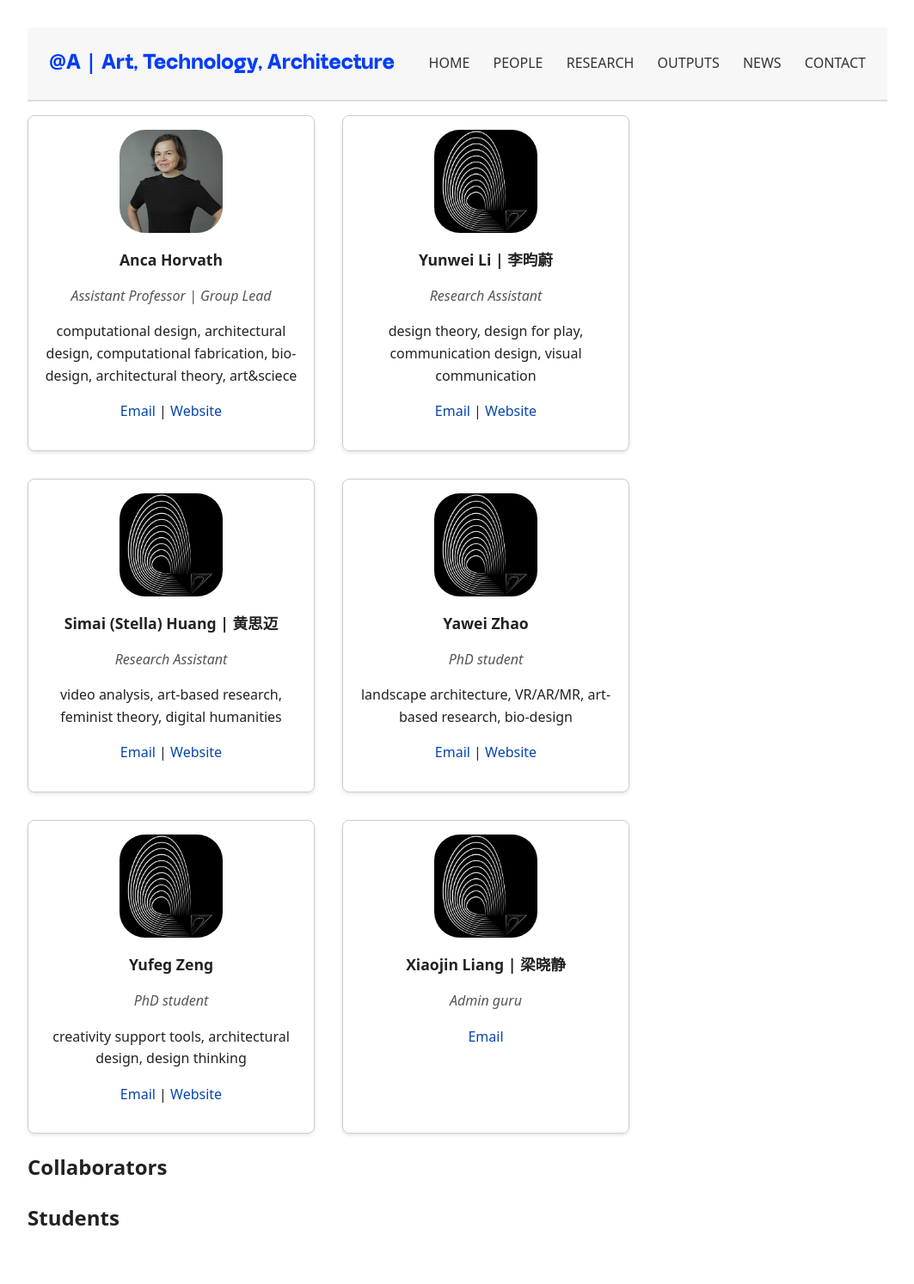
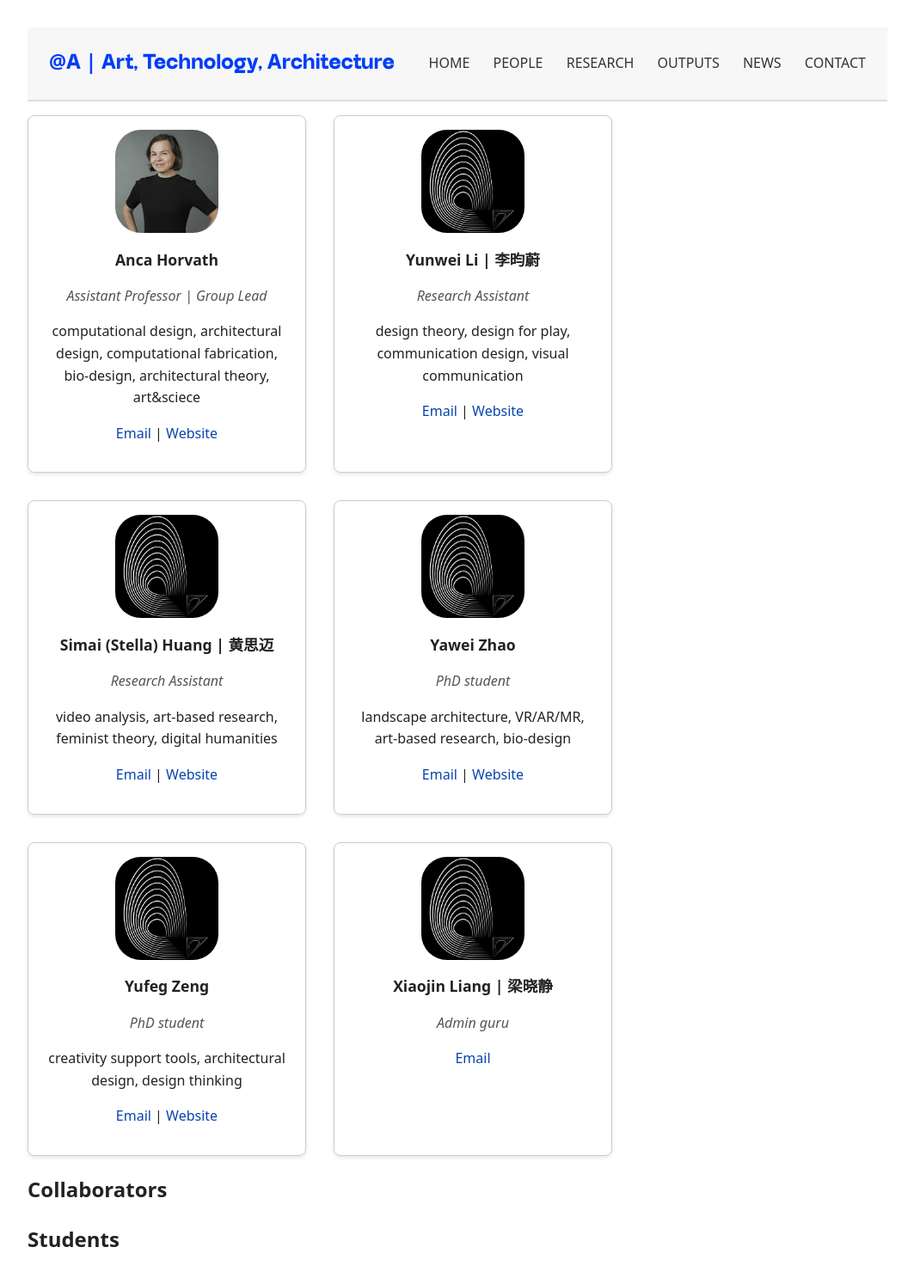
Before and after one commit to anqua/at-a, a Jekyll site: the page built from people.md, in a window 1280 px wide. Shown: the whole page at 86% size, without its empty margins (108-1171 px from the left). Built offline with Jekyll 4.4.1, drawn with Linux system fonts in a browser that asks for light colours; some web fonts are replaced; before the commit the page ends 1468 px from its top, so only the background shows below that.

Commit message:
Update style.css

```diff
--- a/assets/css/style.css
+++ b/assets/css/style.css
@@ -156,7 +156,7 @@ h1 {
 .person-card {
   border: 1px solid #ccc;
   padding: 1em;
-  width: 30%;
+  width: 29%;
   text-align: center;
   border-radius: 8px;
   box-shadow: 0 2px 4px rgba(0,0,0,0.1);
```
